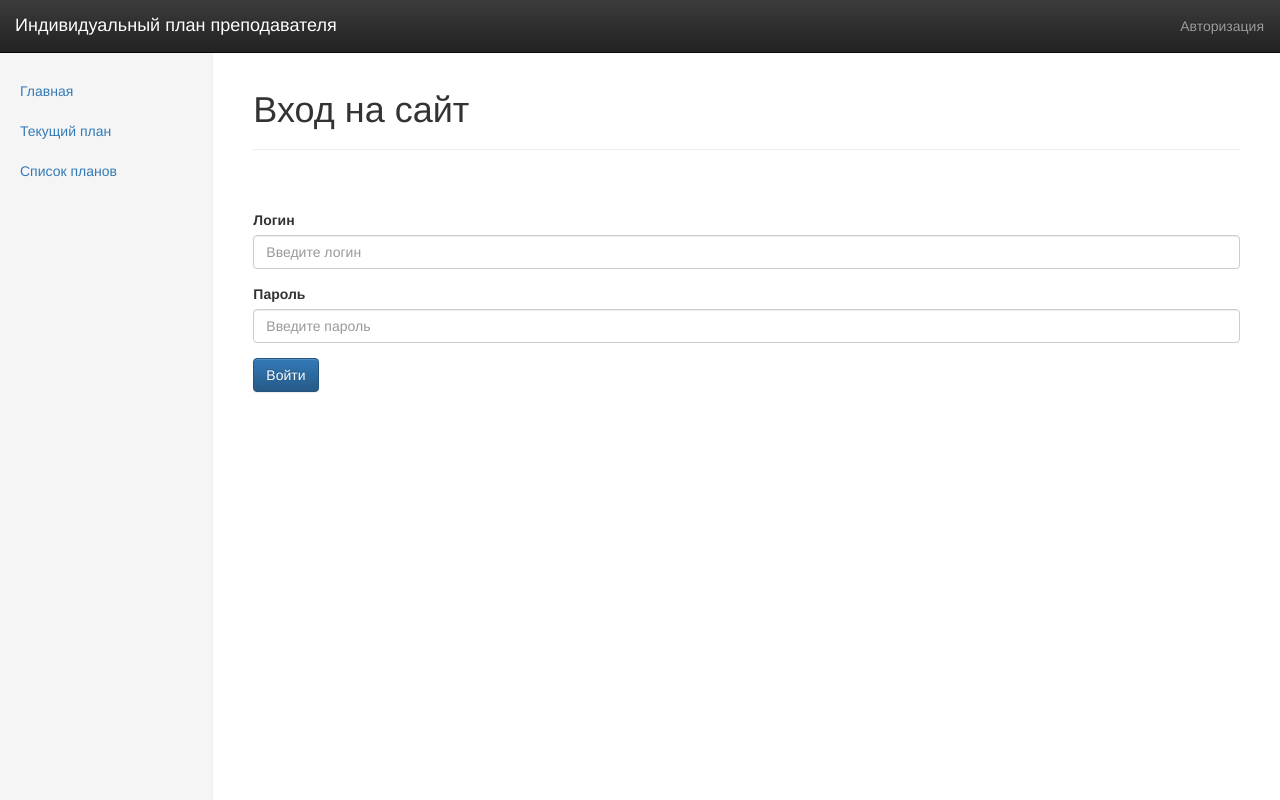
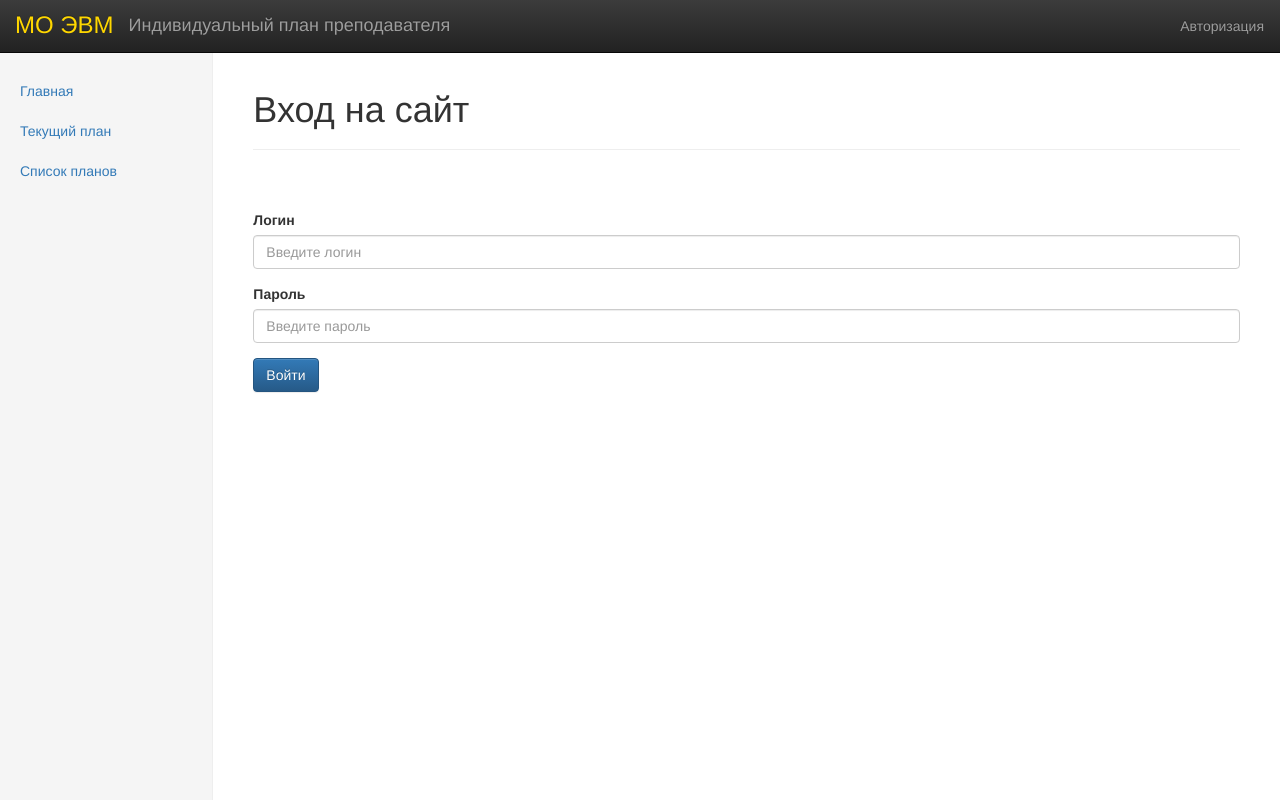
Before and after one commit to w3prog/teacherPlan, a Django app: page /teacherPlan/login?next=/teacherPlan/studybookList/1 in a window 1280 px wide. Run offline with Django 3.2, Linux system fonts and the light colour scheme; parts of the project's set-up code (start-up, migrations or seed data) failed here and were passed over; some libraries are stand-ins or nearby versions.

Commit message:
Ссылка на главную

```diff
--- a/teacherPlan/templates/teacherPlan/pages/template.html
+++ b/teacherPlan/templates/teacherPlan/pages/template.html
@@ -22,7 +22,8 @@
             <span class="icon-bar"></span>
             <span class="icon-bar"></span>
           </button>
-          <a class="navbar-brand" href="{% url 'tpindex' %}">Индивидуальный план преподавателя</a>
+            <a class="navbar-brand" href="/" style="color: gold; font-size: 24px;">МО ЭВМ</a>
+            <a class="navbar-brand" href="{% url 'tpindex' %}">Индивидуальный план преподавателя</a>
         </div>
           <div class="navbar-collapse collapse">
               <ul class="nav navbar-nav navbar-right">
```
